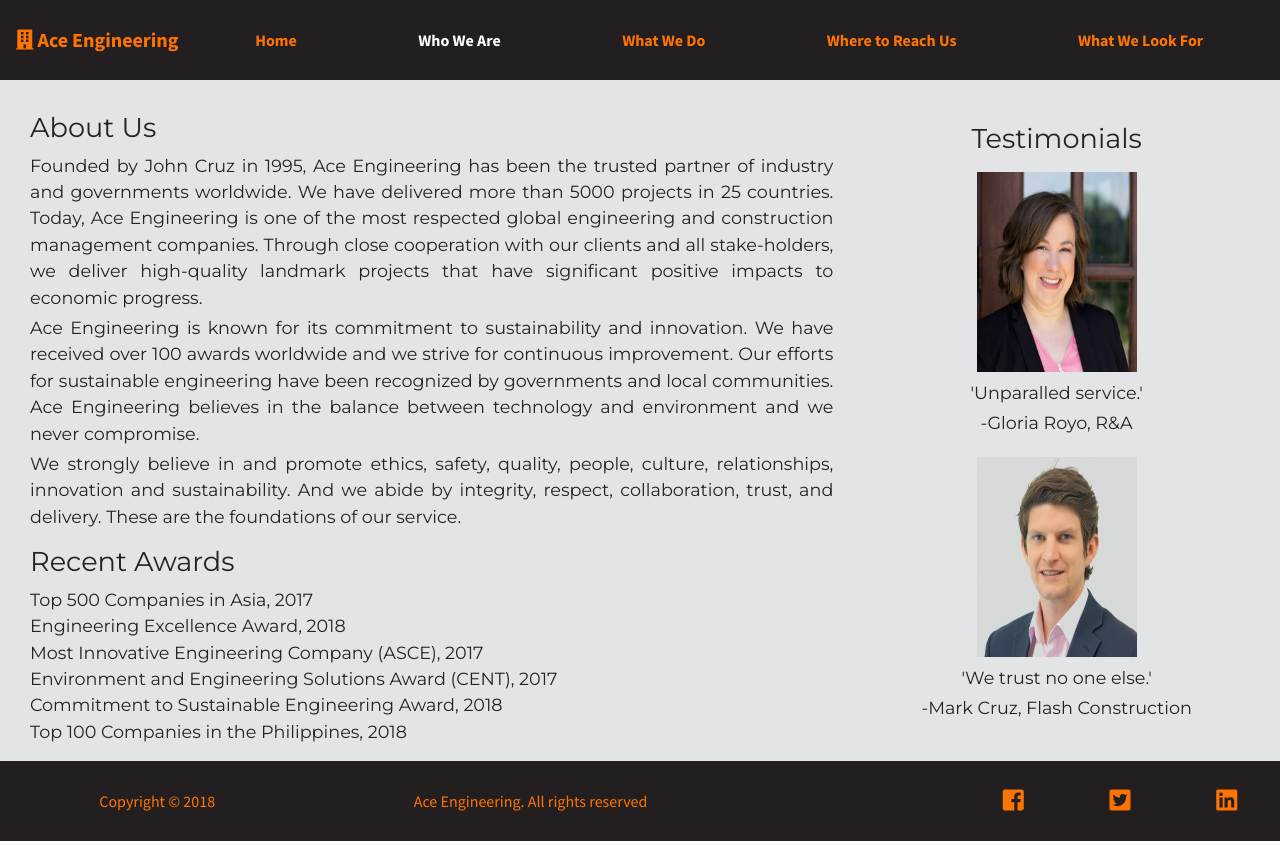
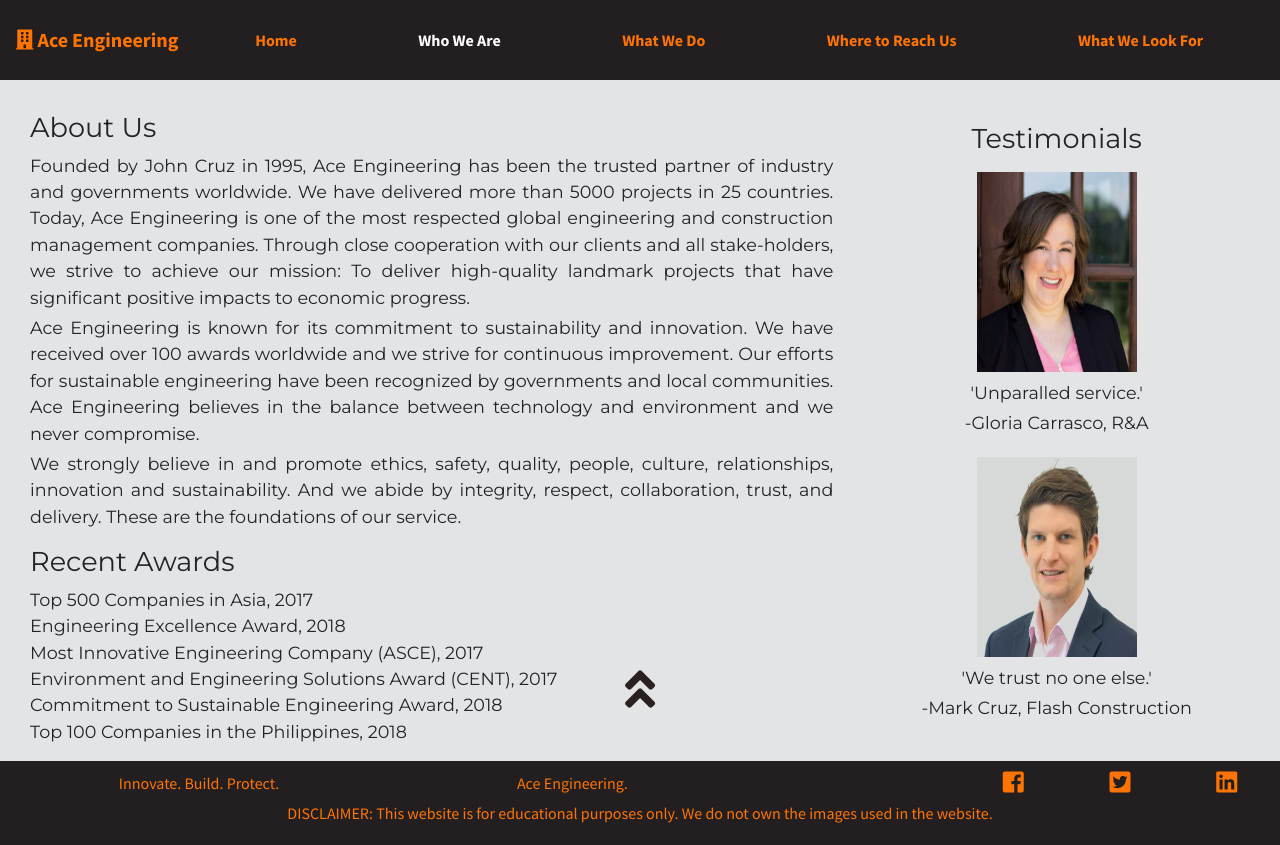
Before and after one commit to llavenovemiel/capstone01, a plain HTML site: page about.html in a window 1280 px wide. Drawn offline with nearby package versions, Linux system fonts and the light colour scheme.

Commit message:
includes touch ups

```diff
--- a/about.html
+++ b/about.html
@@ -27,7 +27,7 @@
 
 <body>
 
-	<div class="main-about container-fluid px-0">
+	<div id="top" class="main-about container-fluid px-0">
 
 		<nav id="navbar" class="navbar navbar-expand-lg sticky-top">
 			<a class="navbar-brand" href="index.html"><i class="fas fa-building"></i> Ace Engineering</a>
@@ -70,7 +70,7 @@
 				<div class="left-content">
 					<h2 class="mt-3">About Us</h2>
 					<div class="left-content-container">
-						<p class="mb-1 text-justify">Founded by John Cruz in 1995, Ace Engineering has been the trusted partner of industry and governments worldwide. We have delivered more than 5000 projects in 25 countries. Today, Ace Engineering is one of the most respected global engineering and construction management companies. Through close cooperation with our clients and all stake-holders, we deliver high-quality landmark projects that have significant positive impacts to economic progress.</p>
+						<p class="mb-1 text-justify">Founded by John Cruz in 1995, Ace Engineering has been the trusted partner of industry and governments worldwide. We have delivered more than 5000 projects in 25 countries. Today, Ace Engineering is one of the most respected global engineering and construction management companies. Through close cooperation with our clients and all stake-holders, we strive to achieve our mission: To deliver high-quality landmark projects that have significant positive impacts to economic progress.</p>
 
 						<p class="mb-1 text-justify">Ace Engineering is known for its commitment to sustainability and innovation. We have received over 100 awards worldwide and we strive for continuous improvement. Our efforts for sustainable engineering have been recognized by governments and local communities. Ace Engineering believes in the balance between technology and environment and we never compromise.</p>
 
@@ -78,7 +78,7 @@
 					</div>
 
 					<h2 class="mt-3">Recent Awards</h2>
-					<div class="right-content-container text-justify">
+					<div class="left-content-container text-justify">
 						<p class="mb-0">Top 500 Companies in Asia, 2017</p>
 						<p class="mb-0">Engineering Excellence Award, 2018</p>
 						<p class="mb-0">Most Innovative Engineering Company (ASCE), 2017</p>
@@ -114,15 +114,23 @@
 
 		</div> <!-- end of about body -->
 
+		<div class="back-to-top text-center">
+			<a href="#top"><i class="fas fa-angle-double-up"></i></a>
+		</div>
+
+
 		<footer class="home-footer container-fluid row d-flex flex-row align-items-center mx-0 px-0 py-1">
 			<div class="copyright col-12 col-md-7 d-flex flex-row justify-content-around align-items-center mb-0 px-0">
-				<p class="mb-0">Copyright &copy; 2018</p>
-				<p class="mb-0">Ace Engineering. All rights reserved</p>
+				<p class="mb-0">Innovate. Build. Protect.</p>
+				<p class="mb-0">Ace Engineering.</p>
 			</div>
 			<div class="social-links col-12 col-md-3 offset-md-2 d-flex flex-row justify-content-around mb-0 px-0">
 				<a href=""><i class="fab fa-facebook-square"></i></a>
 				<a href=""><i class="fab fa-twitter-square"></i></a>
 				<a href=""><i class="fab fa-linkedin"></i></a>
+			</div>
+			<div class="col-12 text-center">
+				<p>DISCLAIMER: This website is for educational purposes only. We do not own the images used in the website.</p>
 			</div>
 
 		</footer> <!-- end of footer -->
--- a/assets/css/style.css
+++ b/assets/css/style.css
@@ -83,8 +83,8 @@
 }
 
 .home-about {
-min-height: 33vh;
-background-color: #e3e4e5;
+	min-height: 33vh;
+	background-color: #e3e4e5;
 }
 
 .habout-text {
@@ -194,15 +194,30 @@ background-color: #e3e4e5;
 .back-to-top {
 	width: 20%;
 	position: absolute;
-	bottom: 10vh;
+	bottom: 15vh;
 	right: 40%;
 	display: none;
+	animation-name: upDown;
+    animation-duration: 0.9s;
+    animation-iteration-count: infinite;
+    animation-direction: alternate-reverse;
 }
 
+
+
 .back-to-top > a {
-	/*color: #FF7400;*/
-	color: #e3e4e5;
+	color: #231f20;
+	/*color: #e3e4e5;*/
 	font-size: 3rem;
+	animation-name: upDown;
+    animation-duration: 0.9s;
+    animation-iteration-count: infinite;
+    animation-direction: alternate-reverse;
+}
+
+@keyframes upDown {
+    from {transform: translateY(0); }
+    to {transform: translateY(2.5vh); color: #FF7400}
 }
 
 .back-to-top-shown {
@@ -264,6 +279,11 @@ background-color: #e3e4e5;
 	.home-footer a {
 		font-size: 1.5rem;
 	}
+
+	.back-to-top {
+		position: absolute;
+		bottom: 20vh;
+	}
 }
 /*End Mobile Rules*/
 
@@ -271,9 +291,13 @@ background-color: #e3e4e5;
 
 /*End Home Styling*/
 /****************************************************************/
+.main-about{
+	position: relative;
+}
 
 .about-body {
 	background-color: #e3e4e5;
+	min-height: 80vh;
 }
 
 .about-body p {
@@ -283,6 +307,7 @@ background-color: #e3e4e5;
 .about-body h2 {
 	font-size: 1.7rem;
 }
+
 
 .testi-container {
 	height: 50%;
@@ -393,7 +418,7 @@ background-color: #e3e4e5;
 /*Contact Styling*/
 .contact-body {
 	background-color: #e3e4e5;
-	/*min-height: 80vh;*/
+	min-height: 80vh;
 }
 
 .contact-col {
--- a/assets/js/script.js
+++ b/assets/js/script.js
@@ -1,7 +1,7 @@
 // for testimonials
-const testimonials = [["assets/images/testi-1.jpg","'Innovative. Best service'","-Donny Tramp, BRE"],
+const testimonials = [["assets/images/testi-1.jpg","'Innovative. Best service'","-Donny Maxwell, BRE"],
 					["assets/images/testi-2.jpg","'Delivered great quality.'","-John Doe, Doe Group"],
-					["assets/images/testi-3.jpg","'Unparalled service.'","-Gloria Royo, R&A"],
+					["assets/images/testi-3.jpg","'Unparalled service.'","-Gloria Carrasco, R&A"],
 					["assets/images/testi-4.jpg","'We trust no one else.'","-Mark Cruz, Flash Construction"],
 					["assets/images/testi-5.jpg","'Quality and innovation.'","-Abby Leigh, Leigh & Lark"]];
 let index = 0;
@@ -48,10 +48,13 @@ function prev() {
 //for back to top
 
 $(window).scroll(function() {
-   if($(window).scrollTop() + $(window).height() == $(document).height()) {
+   if($(window).scrollTop() + $(window).height() >= 0.99*$(document).height()) {
        $(".back-to-top").addClass("back-to-top-shown");
-   } else if  ($(".back-to-top").hasClass("back-to-top-shown")) {
+   } else  {
    		$(".back-to-top").removeClass("back-to-top-shown");
    }
 
 });
+
+
+// if  ($(".back-to-top").hasClass("back-to-top-shown"))
```
Also changed, not shown: careers.html (+5 -2 lines), contact.html (+6 -3 lines), home.html (+5 -2 lines), projects.html (+5 -2 lines).
